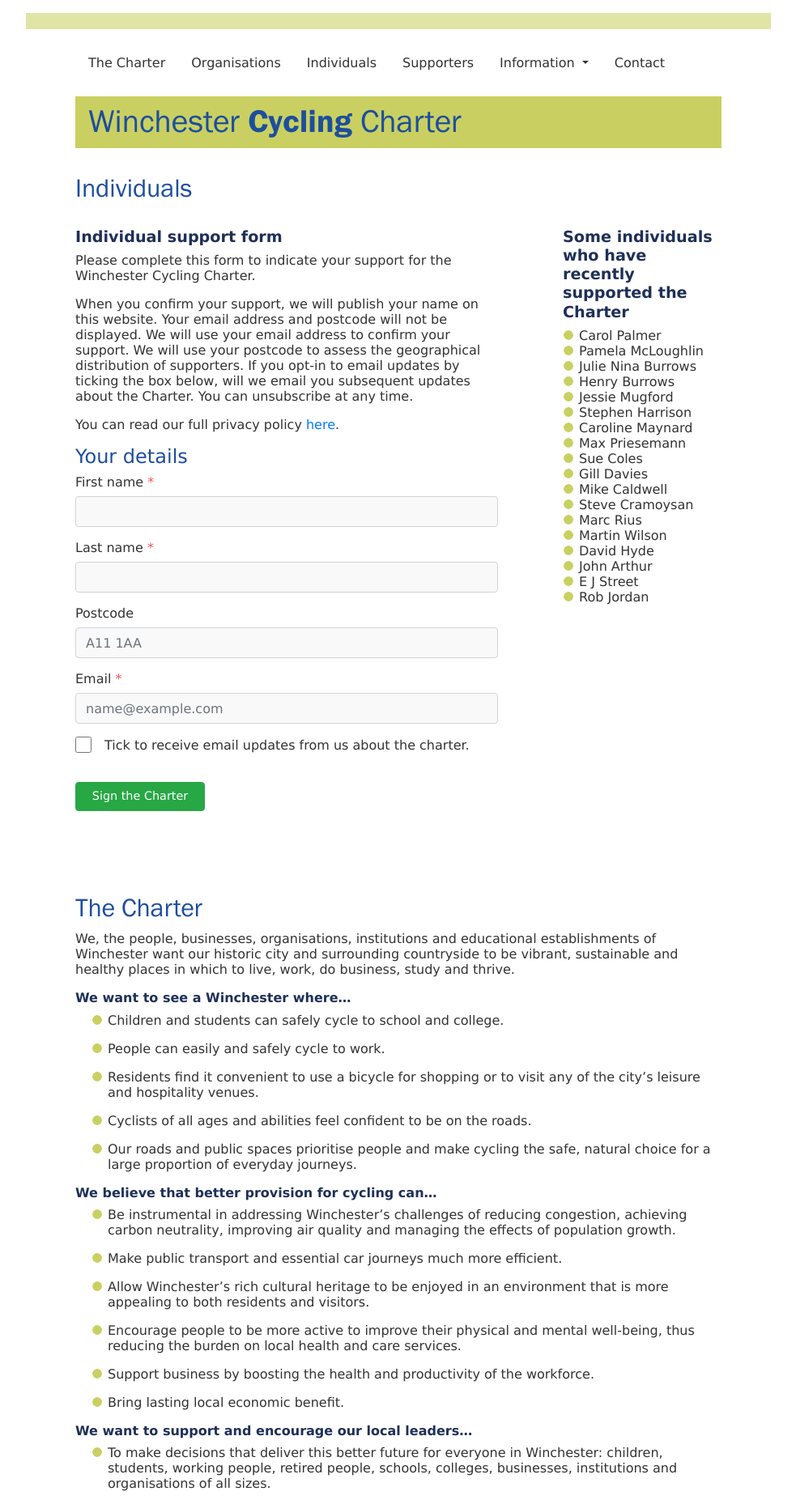
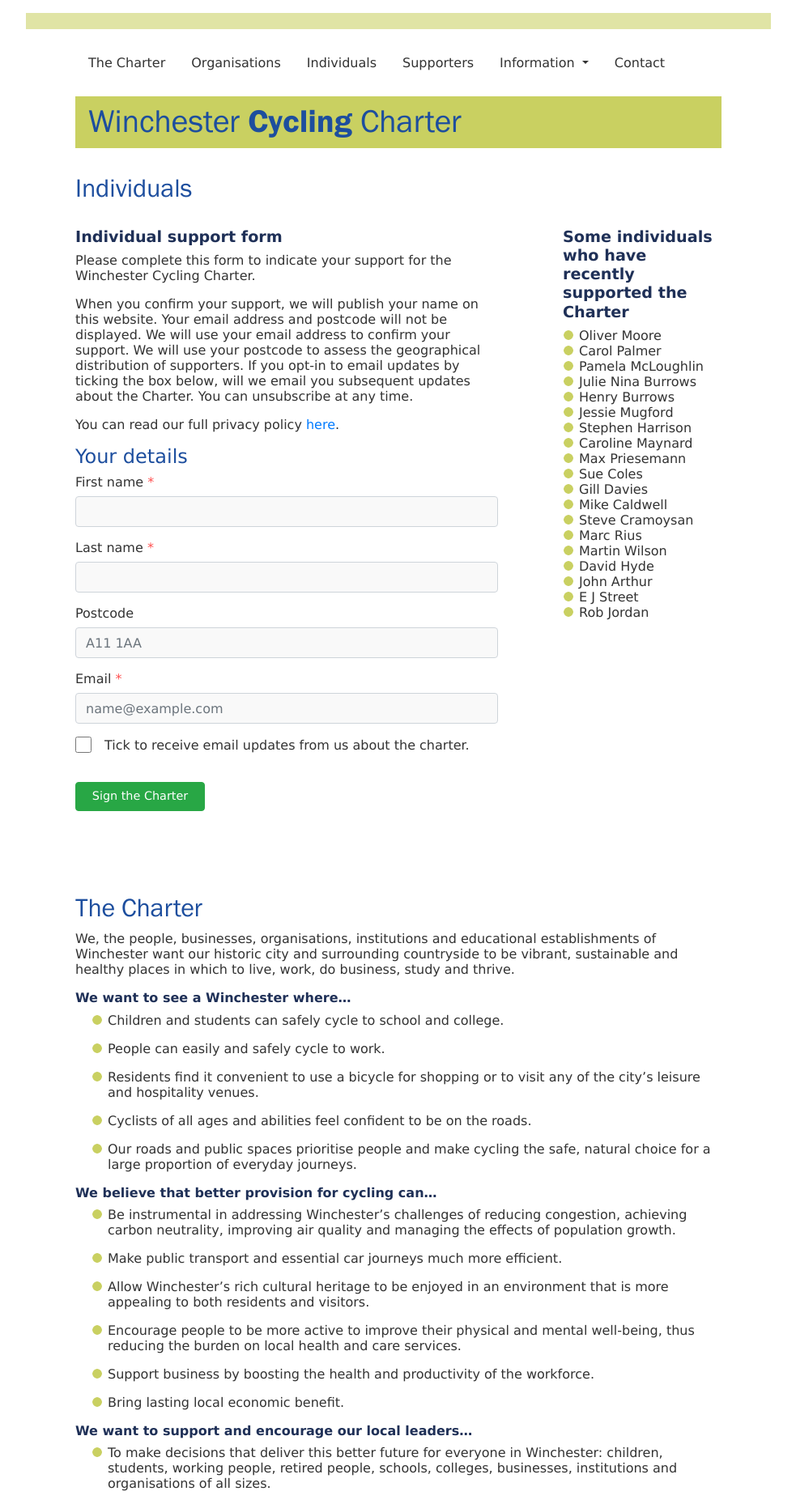
Before and after one commit to winchestercyclingcharter/winchestercyclingcharter.github.io, a Jekyll site: the page built from ind-page.md, in a window 1280 px wide. Shown: the whole page at 81% size, without its empty margins (148-1131 px from the left). Built offline with Jekyll 4.4.1, drawn with Linux system fonts in a browser that asks for light colours; nearby versions of some CDN libraries.

Commit message:
Update people.yml

```diff
--- a/_data/people.yml
+++ b/_data/people.yml
@@ -17,3 +17,4 @@ people:
 - { lastname: Burrows, firstname: Julie Nina, dt: 20210218-073513-614252 }
 - { lastname: McLoughlin , firstname: Pamela, dt: 20210218-083851-012842 }
 - { lastname: Palmer, firstname: Carol, dt: 20210218-100227-396590 }
+- { lastname: Moore, firstname: Oliver, dt: 20210218-104546-782003 }
```
